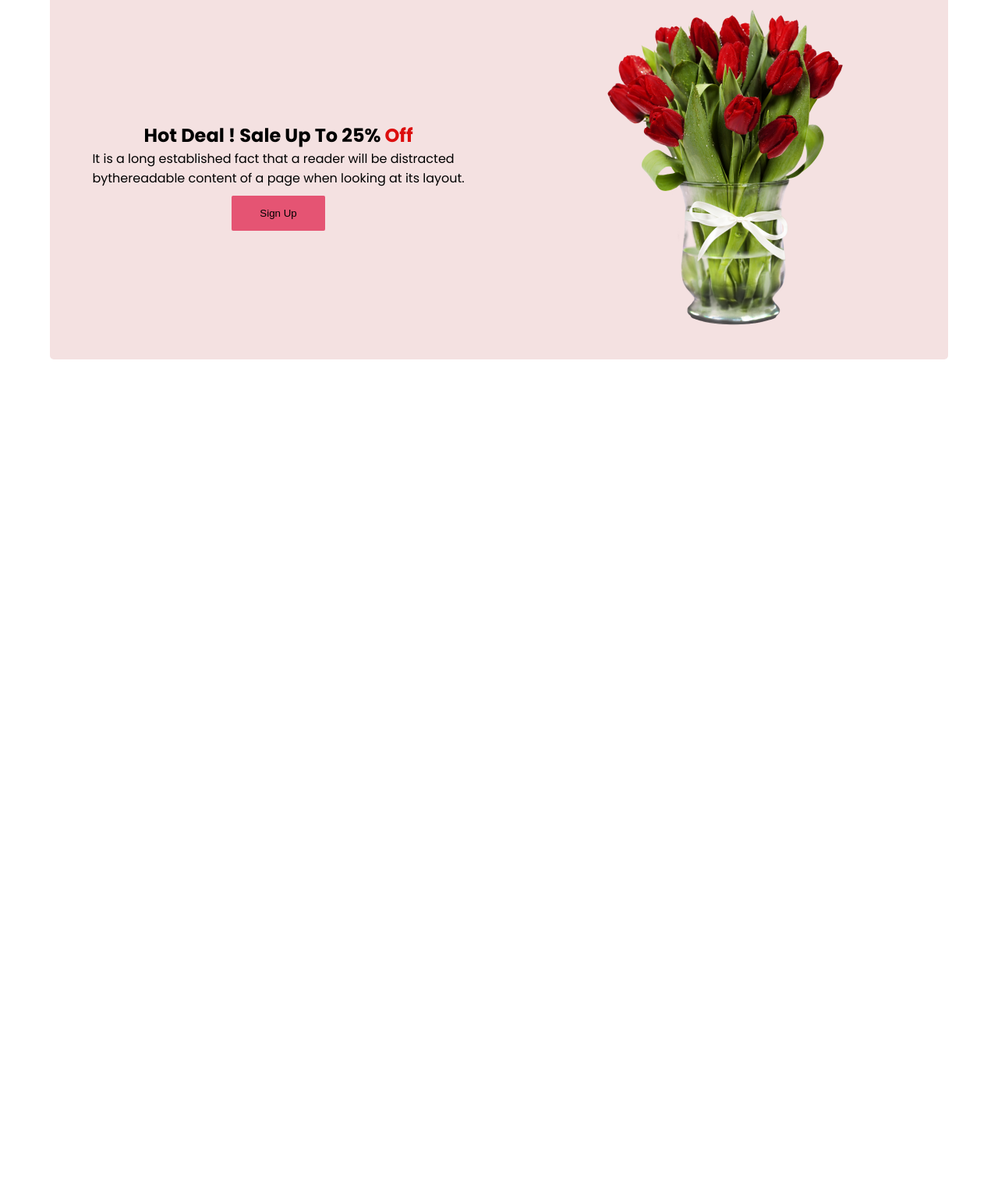
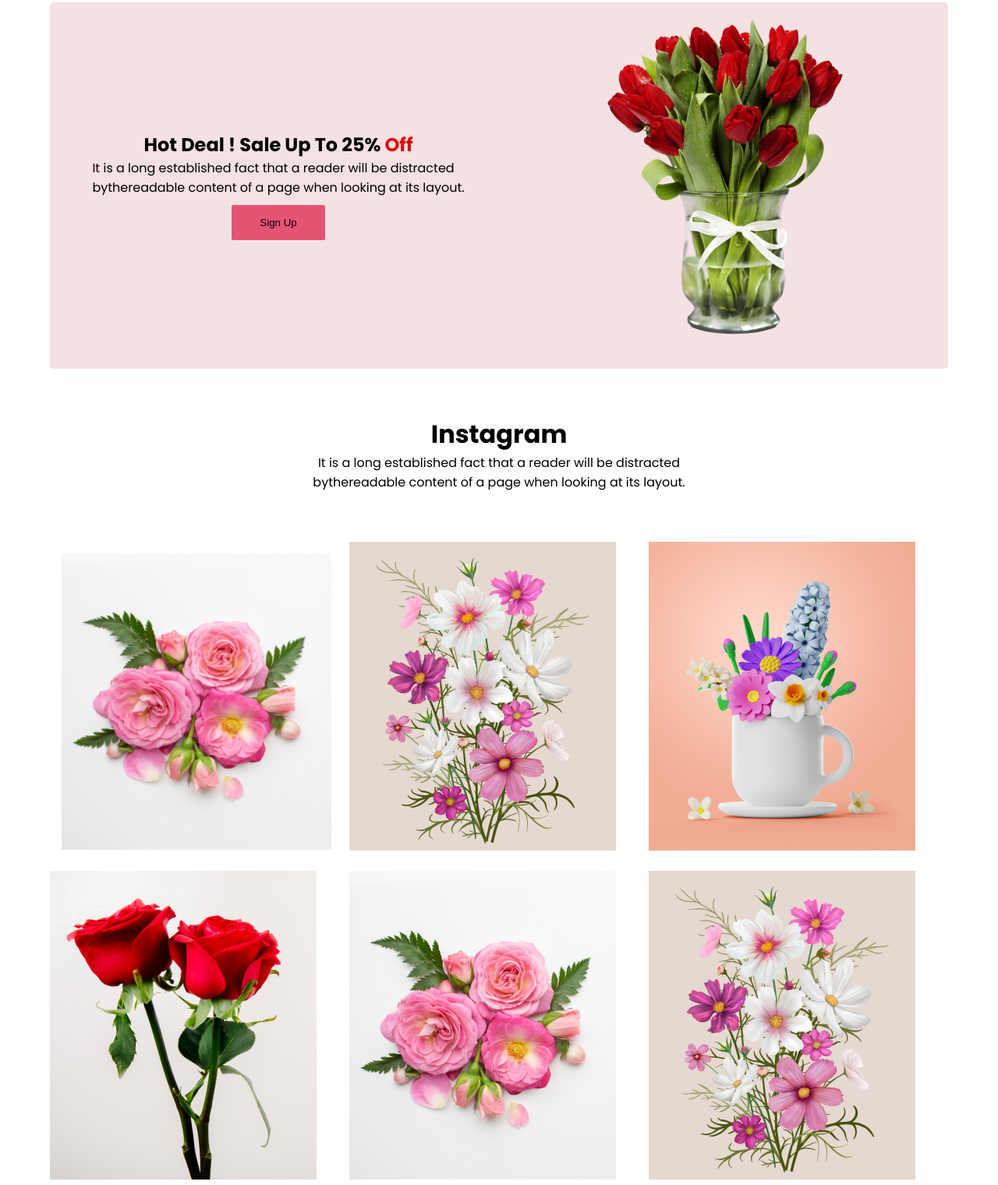
Before and after one commit to Mdjohirulislam44/flower-shop, a plain HTML site: page index.html in a window 1280 px wide. Shown: the part 1857-3377 px from the top of the page at 78% size. Before the commit the page ends 2318 px from the top, so only its background shows below. Drawn offline with Linux system fonts and the light colour scheme.

Commit message:
Updated project files

```diff
--- a/index.html
+++ b/index.html
@@ -78,6 +78,33 @@
           </div>
         </div>
       </section>
+      <div class="instagram-section-container">
+        <div class="instagram-text-contant">
+           <h1>Instagram</h1>
+           <p> It is a long established fact that a reader will be distracted bythereadable
+              content of a page when looking at its layout.</p>
+        </div>
+        <div class="instagran-image-container">
+          <div class="first-insta-image">
+            <img src="images/insta1.png" alt="">
+          </div>
+          <div class="second-insta-image">
+            <img src="images/insta2.png" alt="">
+          </div>
+          <div class="third-insta-image">
+            <img src="images/insta3.png" alt="">
+          </div>
+          <div class="fourth-insta-image">
+            <img src="images/insta4.png" alt="">
+          </div>
+          <div class="fourth-insta-image">
+            <img src="images/insta1.png" alt="">
+          </div>
+          <div class="fourth-insta-image">
+            <img src="images/insta2.png" alt="">
+          </div>
+        </div>
+      </div>
     </main>
     <footer></footer>
   </body>
--- a/style/style.css
+++ b/style/style.css
@@ -110,17 +110,18 @@ body{
 .supportanddelivery-container{
     display: flex;
     /* border: 2PX solid red; */
-    padding: 20PX;
-    margin-top: 10%;
-    margin-bottom: 5px;
+    padding: 10PX;
+    margin-top: 140px;
     background-color:#e3ecdc;
     border-radius: 5PX;
     justify-content:center;
     align-items: center;
     text-align: center;
-    width: 1100PX;
+    width: 1200PX;
     height: 200PX;
-    margin-left: 90px;
+    margin-left: 30px;
+    padding-left: 20px;
+    padding-right: 20px;
 
 }
 .imageandtext{
@@ -180,3 +181,30 @@ body{
 .textcontainer h1 span{
    color: rgb(220, 14, 14);
 }
+.instagram-section-container{
+    width: 90%;
+    height: 950px;
+    margin: 0 auto;
+    /* border: 2px solid red; */
+    margin-top: 80px;
+}
+.instagram-text-contant{
+    height: 132px;
+    /* border: 2px solid red; */
+    width: 50%;
+    margin: 0 auto;
+    text-align: center;
+    margin-top: 20px;
+}
+.first-insta-image img{
+   width: 90%;
+   height: 90%;
+   margin-left: 15px;
+   margin-top: 15px;
+}
+.instagran-image-container{
+    display: grid;
+    grid-template-columns:repeat(3,1fr) ;
+    /* gap: 10px; */
+    margin-top: 30px;
+}
```
